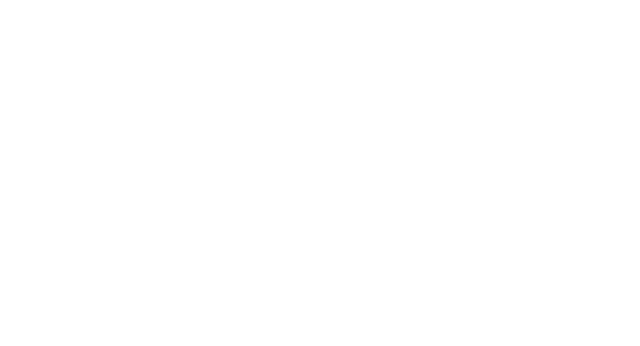
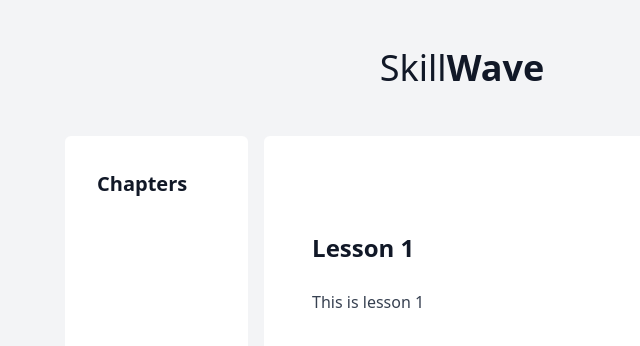
Before and after one commit to tiburcekouagou/nuxt-online-course-app, a Nuxt app: page /course/lesson-1 in a window 1280 px wide. Before the commit this address had no page. Shown: the top 346 px of the page, without its empty margins (178-818 px from the left). Built offline with nearby package versions, Linux system fonts and the light colour scheme.

Commit message:
Refactored the course page to embed each lesson

```diff
--- a/pages/course.vue
+++ b/pages/course.vue
@@ -15,8 +15,7 @@
             </div>
 
             <div class="prose p-12 bg-white rounded-md w-[65ch]">
-                <h2>Lesson</h2>
-                <p>This is lesson</p>
+                <NuxtPage />
             </div>
         </div>
     </div>
--- /dev/null
+++ b/pages/course/lesson-1.vue
@@ -0,0 +1,6 @@
+<template>
+  <article>
+      <h2>Lesson 1</h2>
+      <p>This is lesson 1</p>
+  </article>
+</template>
```
